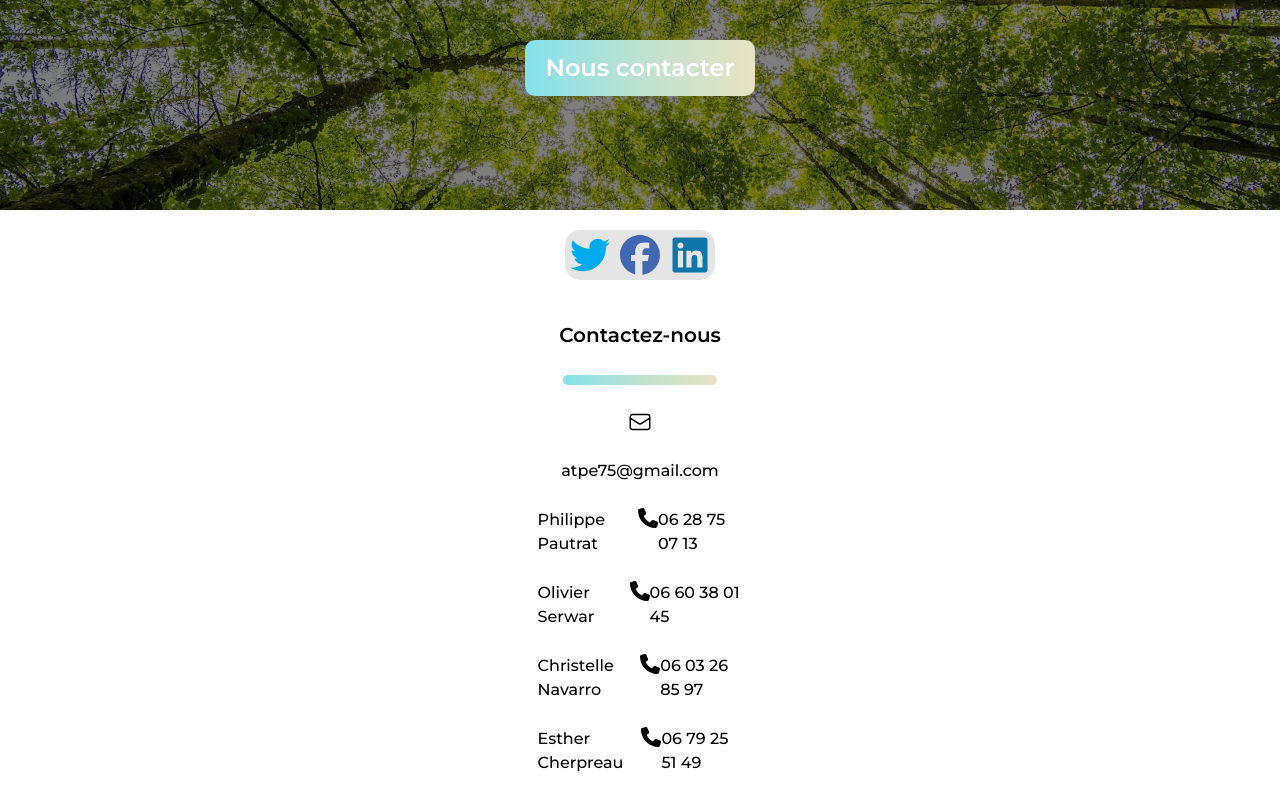
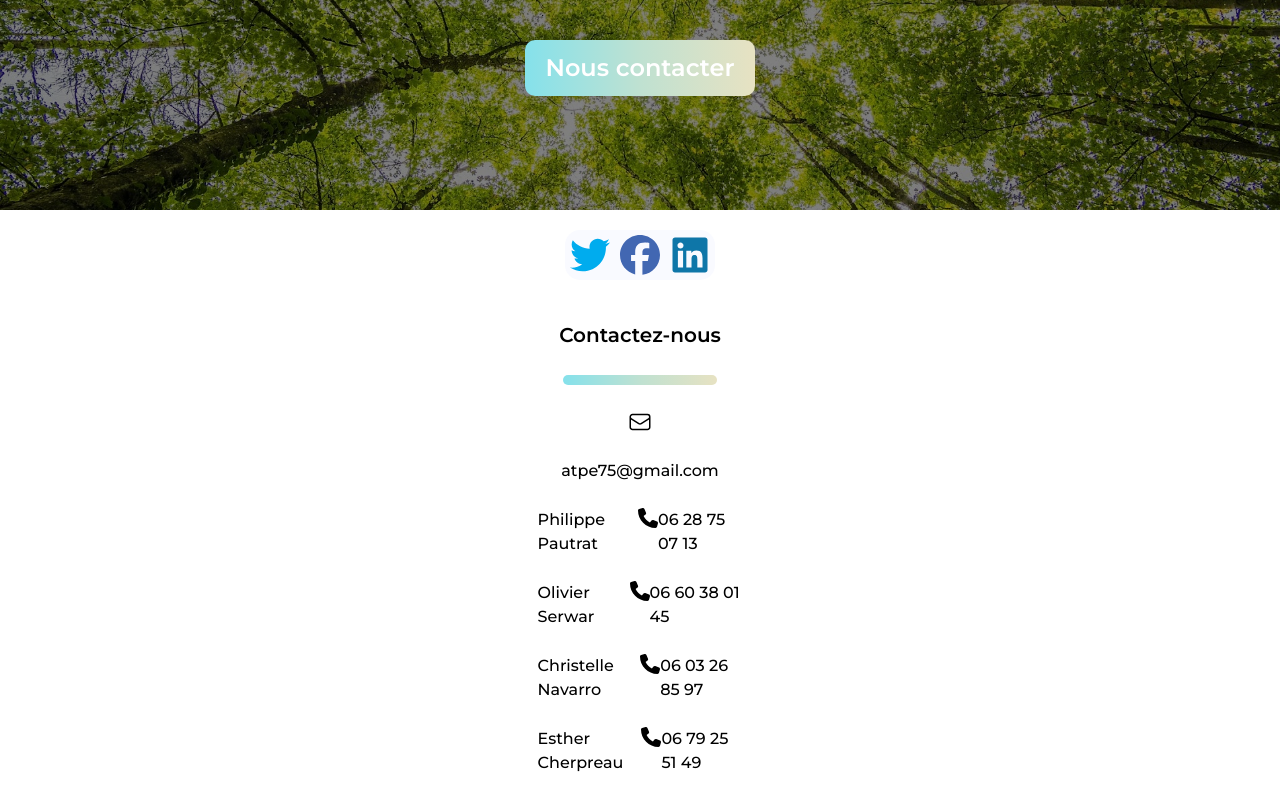
Before and after one commit to Matsuel/ATPE, a Next.js app: page / in a window 1280 px wide. Shown: the part 3197-3997 px from the top of the page. Built offline with nearby package versions, Linux system fonts and the light colour scheme.

Commit message:
edit footer colors

```diff
--- a/src/Components/Footer/style.module.scss
+++ b/src/Components/Footer/style.module.scss
@@ -21,7 +21,7 @@
             display: flex;
             justify-content: center;
             align-items: center;
-            background-color: rgba(0,0,0,0.1);
+            background-color: #f9faff;
 
 
             .Footer_Icon {
```
